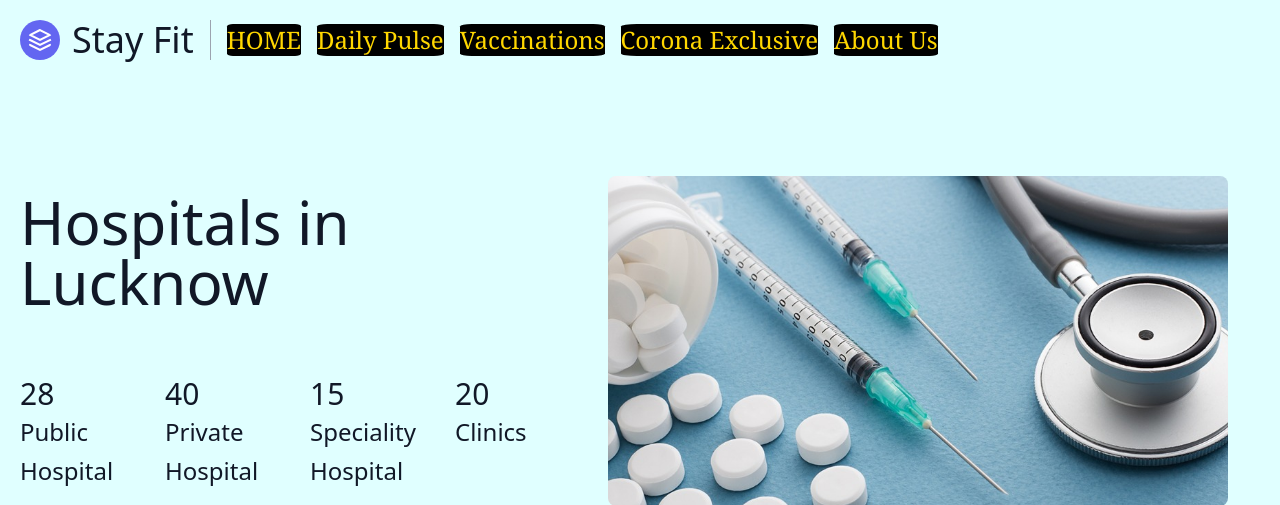
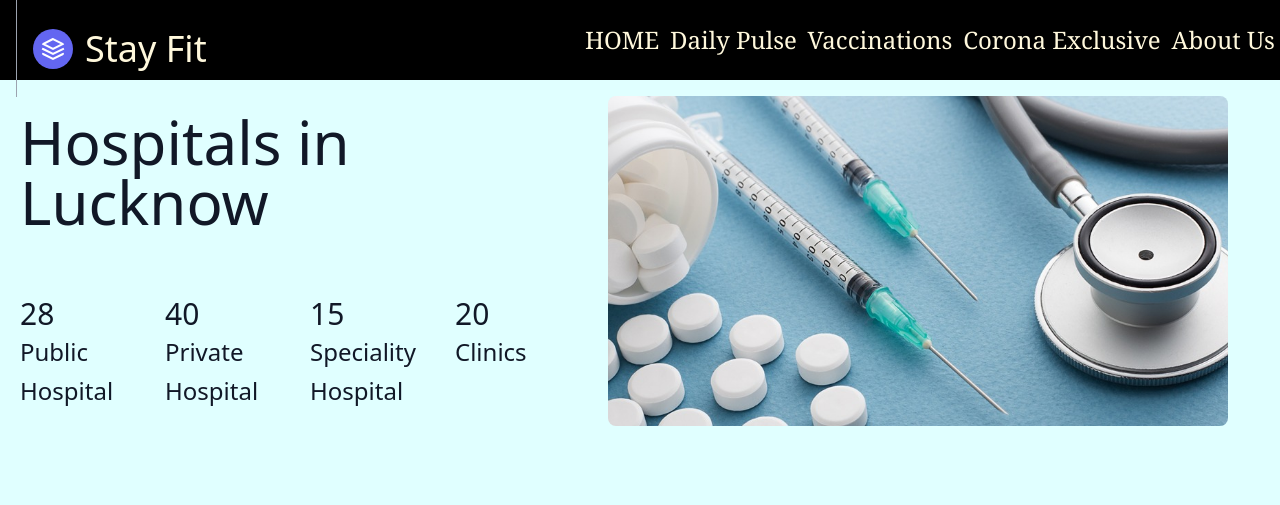
Before and after one commit to gopivaibhav/Webnoobs, a Django app: page / in a window 1280 px wide. Shown: the top 505 px of the page. Run offline with Django 3.2, Linux system fonts and the light colour scheme.

Commit message:
Navbar position fixed

```diff
--- a/templates/corona.html
+++ b/templates/corona.html
@@ -5,7 +5,7 @@
     <meta http-equiv="X-UA-Compatible" content="IE=edge">
     <meta name="viewport" content="width=device-width, initial-scale=1.0">
     <link href="https://unpkg.com/tailwindcss@^2/dist/tailwind.min.css" rel="stylesheet">
-    <title>Document</title>
+    <title>Corona Page</title>
 </head>
 <body>
 {% load static %}
--- a/templates/index.html
+++ b/templates/index.html
@@ -26,35 +26,68 @@
       }
       .heading{
         font-family:Cambria, Cochin, Georgia, Times, 'Times New Roman', serif;
-        background-color: black;
-        color: gold;
-        border-radius: 8%;
+        color: cornsilk;
+        padding: 5px;
+        margin-top: 15px;
         text-decoration:transparent;
     }
     .heading:hover{
-      background-color: gold;
+      cursor: pointer;
+      background-color:cornsilk;
       color: black;
-      cursor: pointer;
     }
+    .main-nav{
+      display: flex;
+      justify-content: space-between;
+      width: 100%;
+    }
+    .nav-a{
+      display: flex;
+      justify-content: space-between;
+      width: 700px;
+      align-items: center;
+    }
+    .nav-a li{
+      align-items: center;
+    }
+    header{
+      position: fixed;
+      top: 0px;
+      width: 100%;
+      background-color: black;
+      color: cornsilk;
+    }
+
+    @media screen and (max-width:1024px) {
+        div.handles{
+            padding-left: 30%;
+        }
+    }
+    .container mx-auto flex flex-wrap p-5 flex-col md:flex-row items-center{
+      margin-left: 0px;
+    }
+
     </style>
     <title>StayFit</title>
 </head>
 <body bgcolor="E0FFFF">
 {% load static %}
-    <header class="text-gray-600 body-font">
-        <div class="container mx-auto flex flex-wrap p-5 flex-col md:flex-row items-center">
-          <a class="flex title-font font-medium items-center text-gray-900 mb-4 md:mb-0">
-            <svg xmlns="http://www.w3.org/2000/svg" fill="none" stroke="currentColor" stroke-linecap="square" stroke-linejoin="square" stroke-width="2" class="w-10 h-10 text-white p-2 bg-indigo-500 rounded-full" viewBox="0 0 24 24">
-              <path d="M12 2L2 7l10 5 10-5-10-5zM2 17l10 5 10-5M2 12l10 5 10-5"></path>
-            </svg>
-            <span class="ml-3 text-4xl">Stay Fit</span>
-          </a>
-          <nav class="md:mr-auto md:ml-4 md:py-1 md:pl-4 md:border-l md:border-gray-400	flex flex-wrap items-center text-base justify-center">
-            <a class="mr-4 text-2xl hover:text-blue-700" href="#home"><h2 class="heading">HOME</h2></a>
-            <a class="mr-4 text-2xl hover:text-blue-700" href="#daily_pulse"><h2 class="heading">Daily Pulse</h2></a>
-            <a class="mr-4 text-2xl hover:text-blue-700" href="#vaccinations"><h2 class="heading">Vaccinations</h2></a>
-            <a class="mr-4 text-2xl hover:text-blue-700" href="corona"><h2 class="heading">Corona Exclusive</h2></a>
-            <a class="mr-4 text-2xl hover:text-blue-700" href="#aboutus"><h2 class="heading">About Us</h2></a>
+    <header>
+        <div class="container mx-auto flex flex-wrap flex-col md:flex-row items-center" style="height: 80px;">
+          <nav class="main-nav md:mr-auto md:ml-4 md:py-1 md:pl-4 md:border-l md:border-gray-400	flex flex-wrap items-center text-base justify-center">
+            <a class="flex title-font font-medium items-center text-gray-900 mb-4 md:mb-0">
+              <svg xmlns="http://www.w3.org/2000/svg" fill="none" stroke="currentColor" stroke-linecap="square" stroke-linejoin="square" stroke-width="2" class="w-10 h-10 text-white p-2 bg-indigo-500 rounded-full" viewBox="0 0 24 24">
+                <path d="M12 2L2 7l10 5 10-5-10-5zM2 17l10 5 10-5M2 12l10 5 10-5"></path>
+              </svg>
+              <span class="ml-3 text-4xl" style="color: cornsilk;">Stay Fit</span>
+            </a>
+            <ul class="nav-a">
+              <li><a class="mr-4 text-2xl hover:text-blue-700" href="#home"><h2 class="heading">HOME</h2></a></li>
+              <li><a class="mr-4 text-2xl hover:text-blue-700" href="#daily_pulse"><h2 class="heading">Daily Pulse</h2></a></li>
+              <li><a class="mr-4 text-2xl hover:text-blue-700" href="#vaccinations"><h2 class="heading">Vaccinations</h2></a></li>
+              <li><a class="mr-4 text-2xl hover:text-blue-700" href="corona"><h2 class="heading">Corona Exclusive</h2></a></li>
+              <li><a class="mr-4 text-2xl hover:text-blue-700" href="#aboutus"><h2 class="heading">About Us</h2></a></li>
+            </ul>
           </nav>
         </div>
       </header>
@@ -1367,7 +1400,7 @@ brown rice.
     <hr>
 
     <section class="text-black text-xl body-font" id="aboutus">
-      <div class="container px-5 py-24 mx-auto">
+      <div class="container px-5 py-24 mx-auto handles">
         <div class="flex flex-col text-center w-full mb-20">
           <h1 class="text-6xl font-medium title-font mb-4 text-black tracking-widest">OUR TEAM</h1>
           <p class="lg:w-2/3 mx-auto leading-relaxed text-base text-2xl">"Coming together is a beginning. Keeping together is progress. Working together is success."</p>
```
